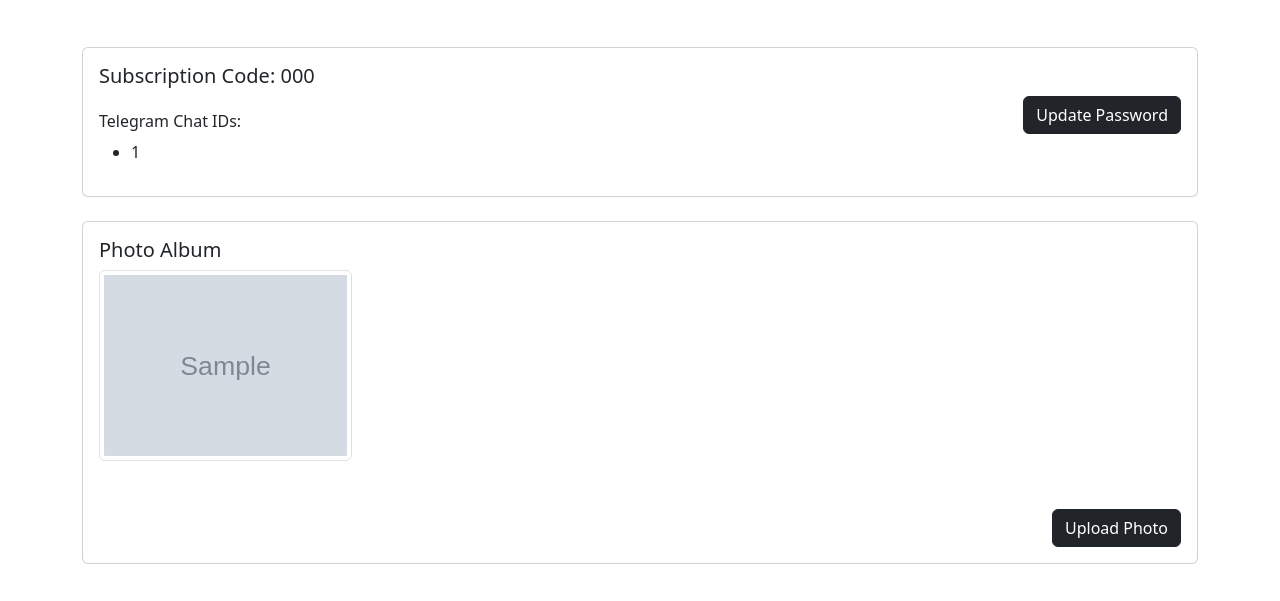
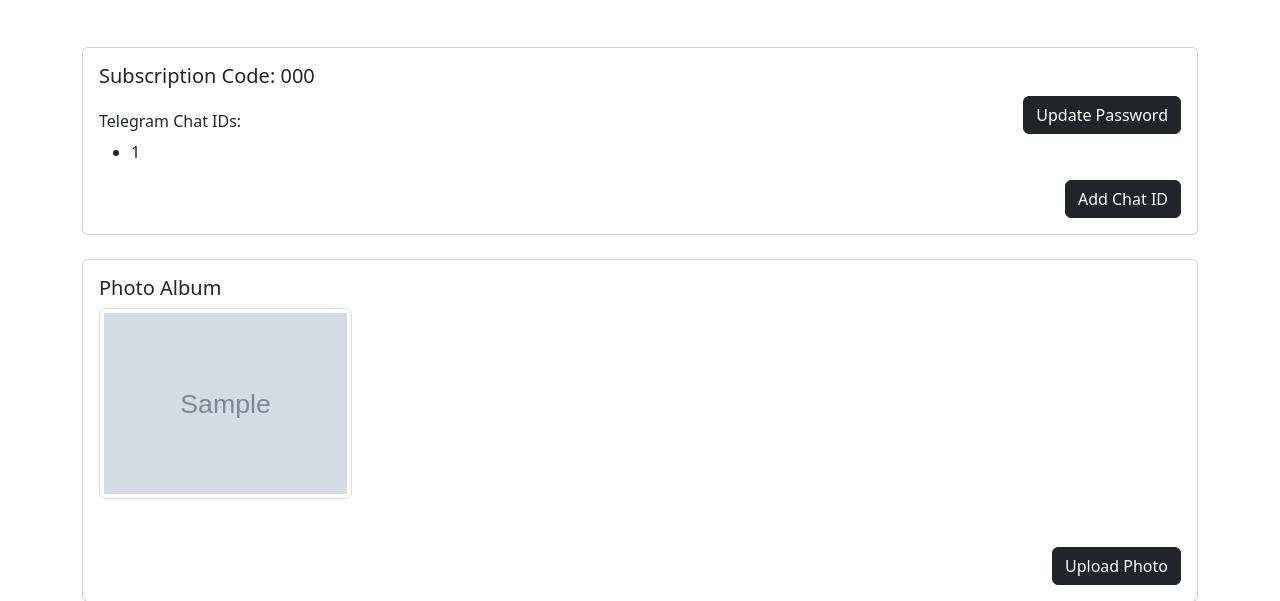
Before and after one commit to wthislifehuh/Gnome-Portable-Intruder-Detector, a Flask app: template templates/userAccount.html in a window 1280 px wide. Shown: the part 163-764 px from the top of the page. Run offline with Flask 3, Linux system fonts and the light colour scheme; the template is opened without the code that fills it: most values are stand-ins (such as "Sample title", 1, 10 or a date in 2020); grey boxes marked "Sample" are stand-in pictures; parts of the project's set-up code (start-up, migrations or seed data) failed here and were passed over; some libraries are stand-ins or nearby versions.

Commit message:
Add Chat IDs

```diff
--- a/modules/database3.py
+++ b/modules/database3.py
@@ -73,10 +73,12 @@ class SubscriptionManager:
                     'subscription_code': subscription_code,
                     'chat_id': chat_id
                 })
+                return True
             except Exception as e:
                 print(f"Error adding chat ID: {e}")
         else:
             print(f"Subscription code {subscription_code} does not exist.")
+        return False
 
     def delete_chat_id(self, chat_id):
         self.db.chat_ids.delete_one({
--- a/modules/webapp_server.py
+++ b/modules/webapp_server.py
@@ -5,7 +5,7 @@ from threading import Thread
 from werkzeug.utils import secure_filename
 import os
 from database3 import SubscriptionManager
-from app import validate_signIn, validate_signUp, update_password, upload_photo, store_subscription_code, remove_subscription_code
+from app import validate_signIn, validate_signUp, update_password, upload_photo, store_subscription_code, remove_subscription_code, add_chatID
 
 
 
@@ -30,7 +30,7 @@ video_processing_thread = Thread(target=camera.process_video, daemon=True)
 video_processing_thread.start()
 
 
-# Route for the home page
+# Route for the main page
 @app.route("/")
 def index():
     return render_template("index.html")
@@ -40,11 +40,19 @@ app.add_url_rule('/update_password', 'update_password', update_password, methods
 app.add_url_rule('/upload_photo', 'upload_photo', upload_photo, methods=['POST'])
 app.add_url_rule('/store_subscription_code', 'store_subscription_code', store_subscription_code, methods=['POST'])
 app.add_url_rule('/remove_subscription_code', 'remove_subscription_code', remove_subscription_code, methods=['POST'])
+app.add_url_rule('/add_chatID', 'add_chatID', add_chatID, methods=['POST'])
 
+# Home page (home.html - livestream page)
 @app.route('/home')
 def home():
     return render_template('home.html')
 
+# Route to stream video
+@app.route("/stream_video")
+def stream_video():
+    return camera.stream_video()
+
+# User Account Page
 @app.route('/user_account')
 def user_account():
     subscription_code = session.get('subscription_code')
@@ -76,12 +84,6 @@ def serve_face_images(subscription_code, filename):
     return send_from_directory(face_directory, filename)
 
 
-# Route to stream video
-@app.route("/stream_video")
-def stream_video():
-    return camera.stream_video()
-
-
 
 def start_flask_app():
     app.run(host="0.0.0.0", port=5000, debug=True)
--- a/templates/userAccount.html
+++ b/templates/userAccount.html
@@ -106,6 +106,33 @@
       </div>
     </div>
 
+
+     <!-- Add Chat ID Modal -->
+     <div class="modal fade" id="addChatIDModal" tabindex="-1" aria-labelledby="addChatIDModalLabel" aria-hidden="true">
+        <div class="modal-dialog">
+        <div class="modal-content">
+            <div class="modal-header">
+            <h5 class="modal-title" id="addChatIDModalLabel">Sign Up</h5>
+            <button type="button" class="btn-close" data-bs-dismiss="modal" aria-label="Close"></button>
+            </div>
+            <div class="modal-body">
+            <!-- Alert placeholder -->
+            <div id="modal-alert-placeholder-chat"></div>
+
+            <!-- Telegram Chat ID -->
+            <form id="addChatIDForm">
+                <div class="mb-3">
+                <label for="telegramChatID" class="form-label">Add Telegram Chat ID</label>
+                <input type="text" class="form-control" id="telegramChatID" required>
+                <small class="form-text text-muted">🔗NOTE: Visit BOT @raw_info_bot and send any message to it to obtain your chat_id. It should be a 10-digit number.</small>
+                </div>
+                <button type="submit" class="btn btn-dark" id="addChatIDButton">Add</button>
+            </form>
+            </div>
+        </div>
+        </div>
+      </div>
+
     <!-- Update Password Modal -->
     <div class="modal fade" id="updatePasswordModal" tabindex="-1" aria-labelledby="updatePasswordModalLabel" aria-hidden="true">
         <div class="modal-dialog">
@@ -158,6 +185,7 @@
                         <li>{{ chat_id }}</li>
                     {% endfor %}
                 </ul>
+                <button class="btn btn-dark float-end" data-bs-toggle="modal" style="min-width: 70px;" data-bs-target="#addChatIDModal">   Add Chat ID   </button>
             </div>
         </div>
 
@@ -175,7 +203,7 @@
                 <button class="btn btn-dark mt-5 float-end" data-bs-toggle="modal" data-bs-target="#leftFaceModal">Upload Photo</button>
             </div>
         </div>
-        <button class="btn btn-dark mt-5 float-end" style="margin-bottom: 150px;" data-bs-toggle="modal" data-bs-target="#logOutModal" id="logOutModal">Log Out</button>
+        <button class="btn btn-dark mt-5 float-end" style="margin-bottom: 150px;" data-bs-toggle="modal" data-bs-target="#successModal" id="logOutModal">Log Out</button>
     </div>
 
     <!-- ====================== Footer ====================== -->
@@ -214,6 +242,46 @@
 
     <script>
       let globalSubscriptionCode = null;
+        // Add chat ID Logic
+        document.addEventListener('DOMContentLoaded', function() {
+            document.getElementById('addChatIDButton').addEventListener('click', function(e) {
+                e.preventDefault();
+                const telegramChatID = document.getElementById('telegramChatID').value;
+
+                // Validate Telegram Chat ID
+                const chatIDRegex = /^\d{10}$/;
+                if (!chatIDRegex.test(telegramChatID)) {
+                    showAlertInModal('Telegram Chat ID must be exactly 10 digits.', 'danger', 'modal-alert-placeholder-chat');
+                    return;
+                }
+
+                // AJAX Request to add chat ID
+                fetch('/add_chatID', {
+                    method: 'POST',
+                    headers: {
+                        'Content-Type': 'application/json',
+                    },
+                    body: JSON.stringify({
+                        subscriptionCode: "{{ subscription_code }}",
+                        telegramChatID: telegramChatID,
+                    }),
+                })
+                .then((response) => response.json())
+                .then((data) => {
+                    if (data.success) {
+                        showAlertInModal('Telegram ChatID added successfully', 'success', 'modal-alert-placeholder-chat')
+                        const modal = bootstrap.Modal.getInstance(document.getElementById('addChatIDModal'));
+                        modal.hide();
+                    } else {
+                        showAlertInModal(data.message, 'danger', 'modal-alert-placeholder-chat');
+                    }
+                })
+                .catch((error) => {
+                    console.error('Error:', error);
+                    showAlertInModal('An error occurred. Please try again later.', 'danger', 'modal-alert-placeholder-chat');
+                });
+            });
+        });
 
       // Handle update password form submission
       document.getElementById('updatePasswordForm').addEventListener('submit', function(e) {
@@ -222,7 +290,7 @@
 
             // Validate password
             if (newPassword.length < 6) {
-                showAlertInPasswordModal('Password must be more than 6 characters.', 'danger');
+                showAlertInModal('Password must be more than 6 characters.', 'danger', 'passwords-placeholder');
                 return;
             }
 
@@ -239,18 +307,18 @@
             .then(response => response.json())
             .then(data => {
                 if (data.success) {
-                    showSuccessModal('Password updated successfully', 'success')
+                    showAlertInModal('Password updated successfully', 'success', 'passwords-placeholder')
                     const modal = bootstrap.Modal.getInstance(document.getElementById('updatePasswordModal'));
                     modal.hide();
                 } else {
-                    showAlertInPasswordModal(data.message, 'danger');
+                    showAlertInModal(data.message, 'danger', 'passwords-placeholder');
                 }
             });
         });
 
       // Function to display a Bootstrap alert inside the password modal
-      function showAlertInPasswordModal(message, type) {
-        const alertPlaceholder = document.getElementById('passwords-placeholder');
+      function showAlertInModal(message, type, placeholder) {
+        const alertPlaceholder = document.getElementById(placeholder);
         const alertHTML = `
           <div class="alert alert-${type} alert-dismissible fade show" role="alert">
             ${message}
@@ -283,7 +351,7 @@
 
       document.getElementById('logOutModal').addEventListener('click', function(e) {
         // removeSubscriptionCodeInSession(subscriptionCode);
-        showSuccessModal("Sign Out Successfully", "success")
+        showSuccessModal("Sign Out Successfully", "success", 'passwords-placeholder')
         window.location.href = '/';
       })
 
@@ -395,7 +463,6 @@
     </script>
 
 
-
     <!-- Bootstrap core JS-->
     <script
       src="https://cdn.jsdelivr.net/npm/bootstrap@5.3.1/dist/js/bootstrap.bundle.min.js"
```
Also changed, not shown: modules/app.py (+17 -0 lines).
